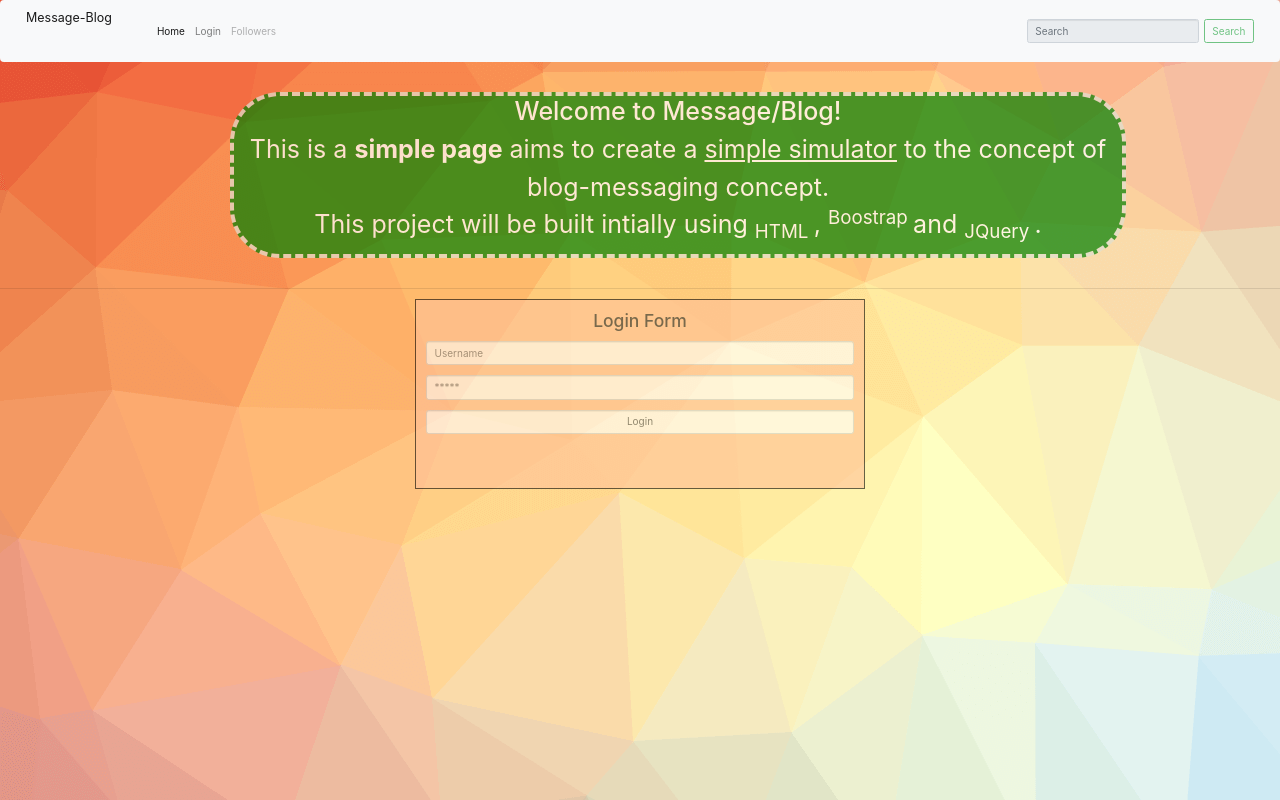
After one commit to sxaxmz/message-blog, a PHP site: page /login.html in a window 1280 px wide. The commit adds this page. Run offline with PHP 8.4, Linux system fonts and the light colour scheme.

Commit message:
login page, minimal layout adjustment

```diff
--- /dev/null
+++ b/login.html
@@ -0,0 +1,84 @@
+<doctype html>
+<html>
+
+	<head>
+		<title> Message/Blog </title>
+
+		<meta charset="utf-8" />
+		<meta http-equiv="content-type" content="text/html; charset=utf-8" />
+
+		<link rel="stylesheet" type="text/css" href="style.css">
+		<link rel="stylesheet" href="https://maxcdn.bootstrapcdn.com/bootstrap/3.3.7/css/bootstrap.min.css">
+        <script src="https://ajax.googleapis.com/ajax/libs/jquery/3.3.1/jquery.min.js"></script>
+        <script src="https://maxcdn.bootstrapcdn.com/bootstrap/3.3.7/js/bootstrap.min.js"></script>
+        <link href="JQueryUI/jquery-ui.css" rel="stylesheet">
+        <script src="JQueryUI/jquery-ui.js"></script>
+
+        <!-- Bootstrap CSS -->
+    <link rel="stylesheet" href="https://stackpath.bootstrapcdn.com/bootstrap/4.1.0/css/bootstrap.min.css" integrity="sha384-9gVQ4dYFwwWSjIDZnLEWnxCjeSWFphJiwGPXr1jddIhOegiu1FwO5qRGvFXOdJZ4" crossorigin="anonymous">
+
+	</head>
+
+	<body>
+
+		<nav class="navbar navbar-expand-lg navbar-light sticky-top bg-light">
+  <a class="navbar-brand" href="index.html">Message-Blog</a>
+  <button class="navbar-toggler" type="button" data-toggle="collapse" data-target="#navbarSupportedContent" aria-controls="navbarSupportedContent" aria-expanded="false" aria-label="Toggle navigation">
+    <span class="navbar-toggler-icon"></span>
+  </button>
+
+  <div class="collapse navbar-collapse" id="navbarSupportedContent">
+    <ul class="navbar-nav mr-auto">
+      <li class="nav-item active">
+        <a class="nav-link" href="index.html">Home <span class="sr-only">(current)</span></a>
+      </li>
+      <li class="nav-item">
+        <a class="nav-link" href="login.html">Login</a>
+      </li>
+
+      <li class="nav-item">
+        <a class="nav-link disabled" href="#">Followers</a>
+      </li>
+    </ul>
+    <form class="form-inline my-2 my-lg-0">
+      <input class="form-control mr-sm-2" type="search" placeholder="Search" aria-label="Search" readonly>
+      <button class="btn btn-outline-success my-2 my-sm-0 disabled" type="submit">Search</button>
+    </form>
+  </div>
+</nav>
+
+	<div id="mid-txt" id="top" class="borders">
+		<h1> Welcome to Message/Blog! </h1>
+		<p> This is a <b>simple page</b> aims to create a <u>simple simulator</u> to the concept of blog-messaging concept. <br> This project will be built intially using <sub> HTML </sub> , <sup> Boostrap </sup> and <sub> JQuery </sub>. </p>
+	</div>
+
+	<hr>
+
+	<div class="login-form">
+	  <form>
+	  	<div class="form-group">
+	  		<h3>Login Form</h3>
+	  	</div>
+	  	<div class="form-group">
+		  <input class="form-control" type="text" placeholder="Username">
+	    </div>
+	    <div class="form-group">
+		  <input class="form-control" type="password" placeholder="*****">
+	    </div>
+	    <div class="form-group">
+		  <input class="form-control" type="button" class="btn btn-primary" id="login-btn" value="Login">
+	    </div>
+
+	  </form>
+    </div>
+
+	<script src="https://cdnjs.cloudflare.com/ajax/libs/popper.js/1.14.0/umd/popper.min.js" integrity="sha384-cs/chFZiN24E4KMATLdqdvsezGxaGsi4hLGOzlXwp5UZB1LY//20VyM2taTB4QvJ" crossorigin="anonymous"></script>
+    <script src="https://stackpath.bootstrapcdn.com/bootstrap/4.1.0/js/bootstrap.min.js" integrity="sha384-uefMccjFJAIv6A+rW+L4AHf99KvxDjWSu1z9VI8SKNVmz4sk7buKt/6v9KI65qnm" crossorigin="anonymous"></script>
+
+    <script type="text/javascript">
+
+
+	    </script>
+
+	</body>
+</html>
--- a/style.css
+++ b/style.css
@@ -159,3 +159,30 @@
 		body {
 			background-image: url("images/pattern3.png");
 		}
+
+		.login-form {
+			border: 1px #000000 solid;
+			background-color: #ffc299;
+			opacity: 0.6;
+			margin: 2px auto;
+			height: 190px;
+			width: 450px;
+		}
+
+		.login-form form {
+			margin: 10px;
+		}
+
+		.login-form h3 {
+			text-align: center;
+		}
+
+		#login-btn:hover {
+			background-color: #33ccff;
+			color: #ffffff;
+		}
+
+		.logo {
+			font-weight: Bold;
+			margin-top: 20px;
+		}
```
Also changed, not shown: index.html (+29 -0 lines).
